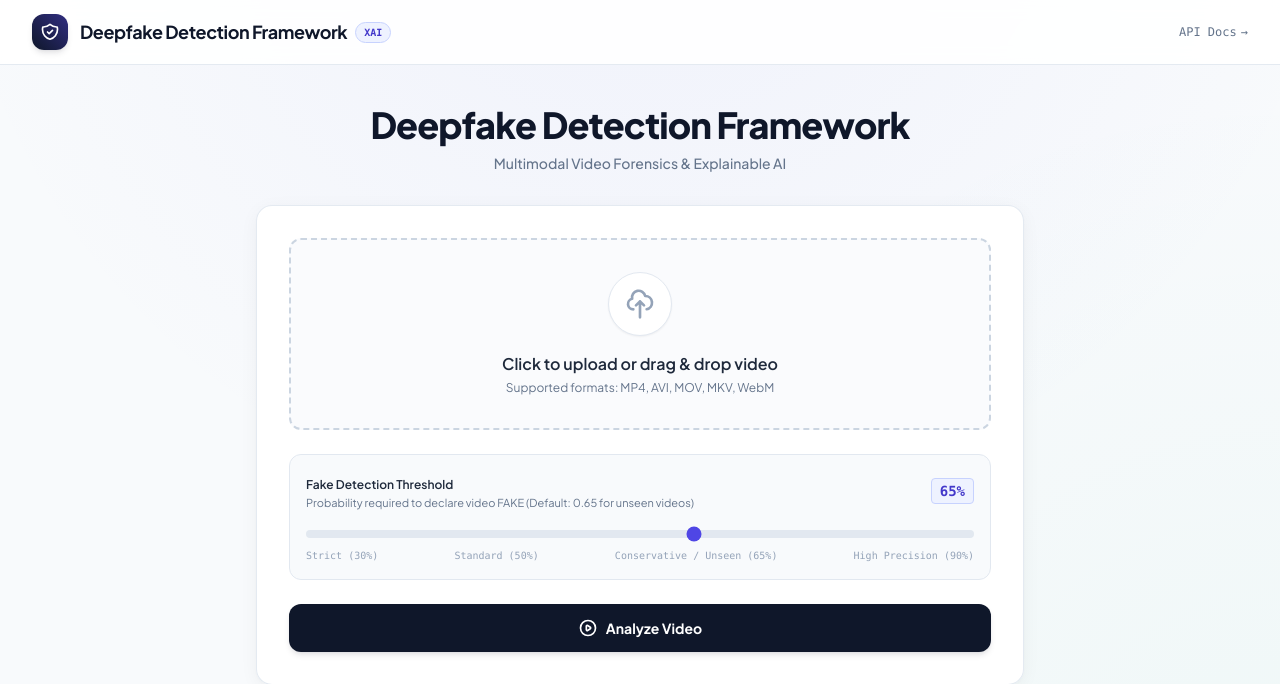
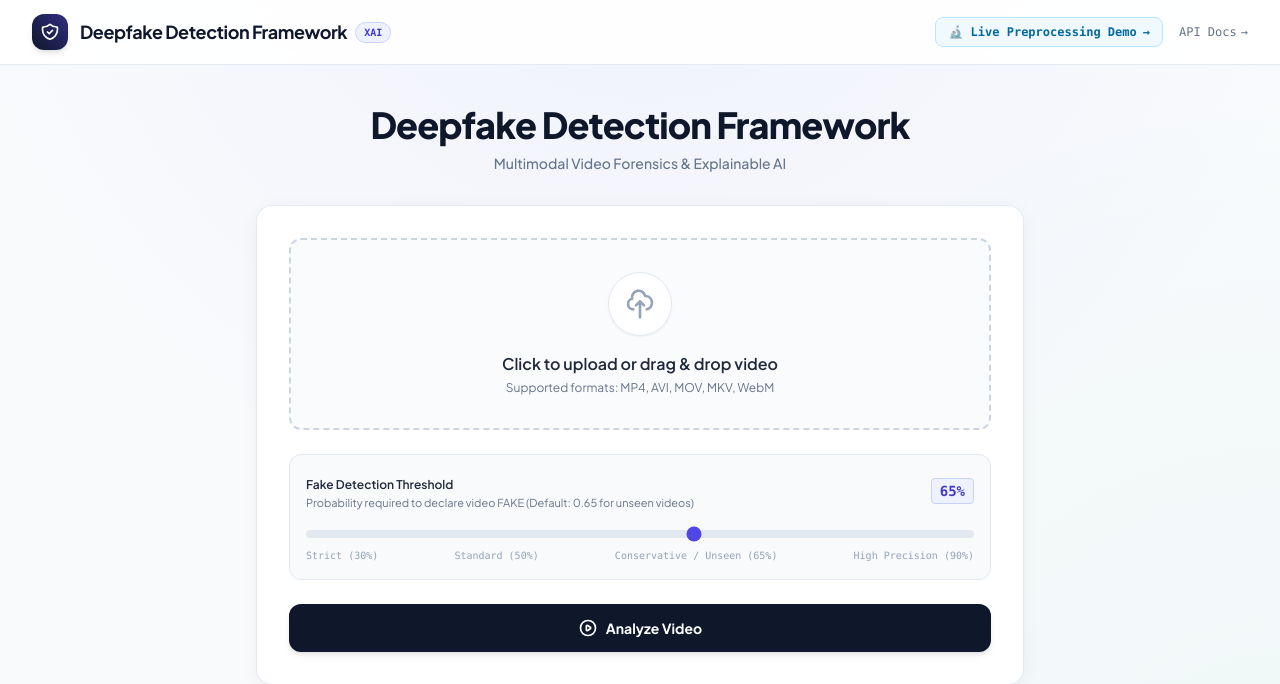
Before and after one commit to jayeshkondi-oss/deepfake-detection-framework, a FastAPI app: page / in a window 1280 px wide. Shown: the top 684 px of the page. Run offline with FastAPI, Linux system fonts and the light colour scheme; parts of the project's set-up code (start-up, migrations or seed data) failed here and were passed over; some libraries are stand-ins or nearby versions.

Commit message:
feat: real-time automatic preprocessing generation on live uploads with UI demo link

```diff
--- a/app.py
+++ b/app.py
@@ -109,6 +109,16 @@ async def predict_video(
         # Generate HTML report
         html_report_path = vis_dir / "report.html"
         report.generate_html_report(str(html_report_path))
+
+        # Automatically update preprocessing artifacts for live analysis & faculty demonstration
+        try:
+            from demo_preprocessing import run_preprocessing_demo
+            # Save into current report dir
+            run_preprocessing_demo(str(saved_video_path), str(vis_dir / "preprocessing"))
+            # Also update global demo dir so /preprocessing-demo shows the latest live video
+            run_preprocessing_demo(str(saved_video_path), "outputs/preprocessing_demo")
+        except Exception as pe:
+            print(f"[!] Warning: Preprocessing demo export failed: {pe}")
 
         # Encode visualizations as base64 for direct browser rendering
         vp = report.visualization_paths or {}
--- a/src/deepfake/web/templates/index.html
+++ b/src/deepfake/web/templates/index.html
@@ -55,6 +55,10 @@
                 </div>
             </div>
             <div class="flex items-center space-x-4">
+                <a href="/preprocessing-demo" target="_blank" class="text-xs px-3 py-1.5 rounded-lg bg-sky-50 text-sky-700 border border-sky-200 hover:bg-sky-100 transition font-mono flex items-center space-x-1.5 font-semibold">
+                    <span>🔬 Live Preprocessing Demo</span>
+                    <span>&rarr;</span>
+                </a>
                 <a href="/docs" target="_blank" class="text-xs text-slate-500 hover:text-indigo-600 transition font-mono flex items-center space-x-1 font-medium">
                     <span>API Docs</span>
                     <span>&rarr;</span>
```
